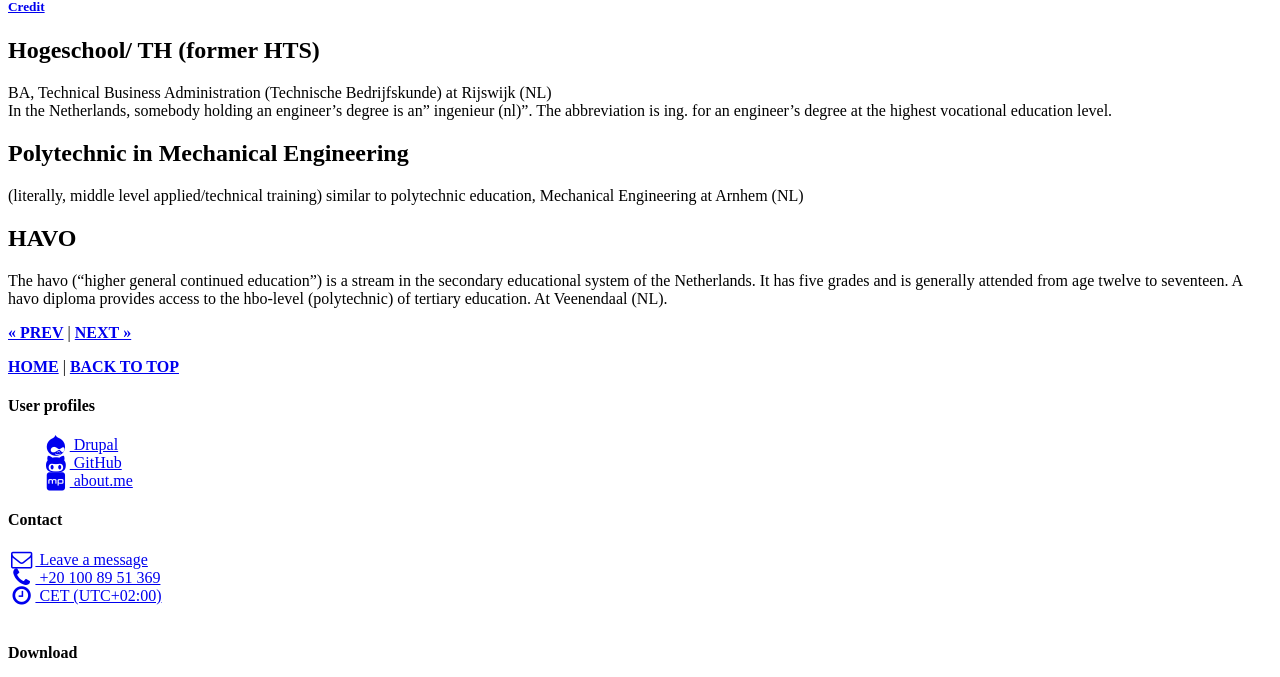
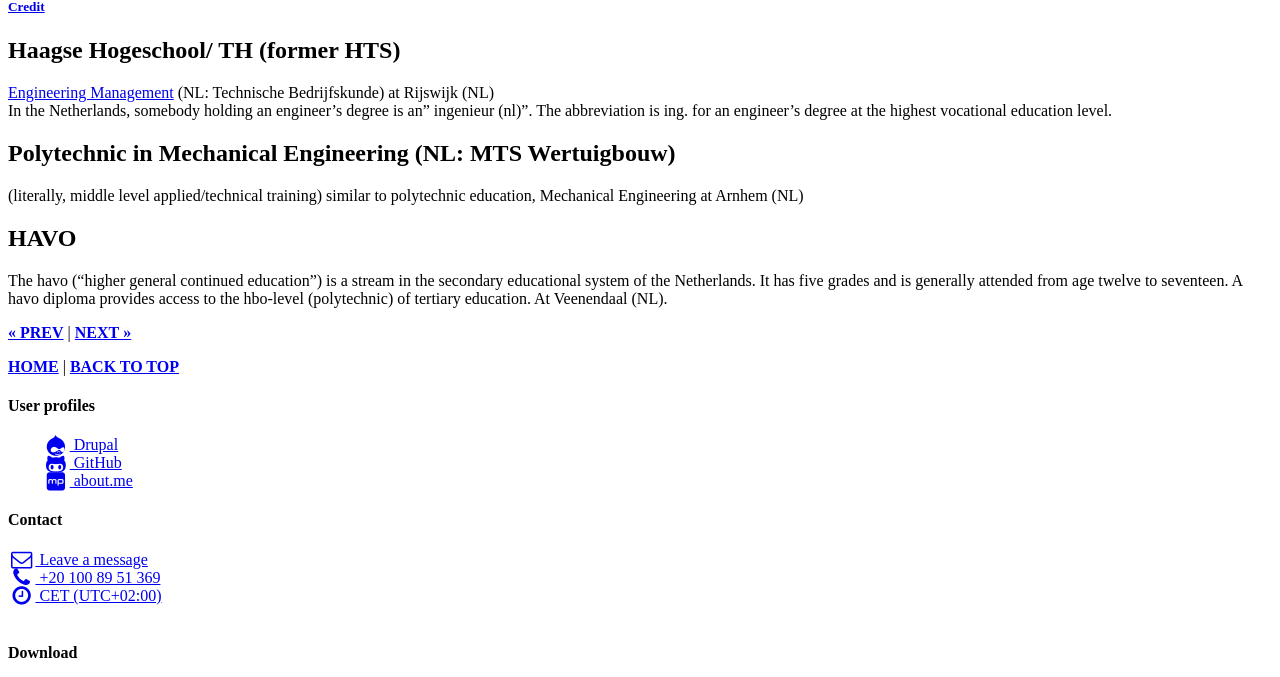
Before and after one commit to lolandese/lolandese.github.com, a Jekyll site: the page built from edu.md, in a window 1280 px wide and 900 px high, scrolled down 809 px, cut to the strip 223-900 px from the top of the window. Built offline with Jekyll 4.4.1, drawn with Linux system fonts in a browser that asks for light colours; nearby versions of some CDN libraries; some web fonts are replaced; comment, search, counter and statistics services are not loaded.

Commit message:
Page updates

```diff
--- a/edu.md
+++ b/edu.md
@@ -9,11 +9,11 @@ icon: graduation-cap
 <a href="https://www.flickr.com/photos/ryantylersmith/14033211423" title="View photo on Flickr" target="_blank"><img src="https://farm8.staticflickr.com/7172/14033211423_b780c09f1e_b.jpg" style="width: 800px;"></a><br />
 <h5><a href="https://www.flickr.com/people/ryantylersmith/" title="View user on Flickr" target="_blank">Credit</a></h5>
 
-## Hogeschool/ TH (former HTS)
-BA, Technical Business Administration (Technische Bedrijfskunde) at Rijswijk (NL)
+## Haagse Hogeschool/ TH (former HTS)
+[Engineering Management](https://en.wikipedia.org/wiki/Engineering_management) (NL: Technische Bedrijfskunde) at Rijswijk (NL)
 In the Netherlands, somebody holding an engineer's degree is an” ingenieur (nl)”. The abbreviation is ing. for an engineer's degree at the highest vocational education level.
 
-## Polytechnic in Mechanical Engineering
+## Polytechnic in Mechanical Engineering (NL: MTS Wertuigbouw)
 (literally, middle level applied/technical training) similar to polytechnic education, Mechanical Engineering at Arnhem (NL)
 
 ## HAVO
```
Also changed, not shown: tools.md (+5 -0 lines).
